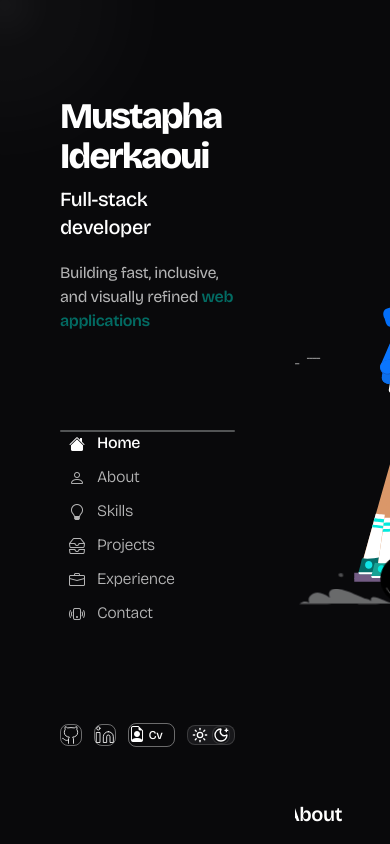
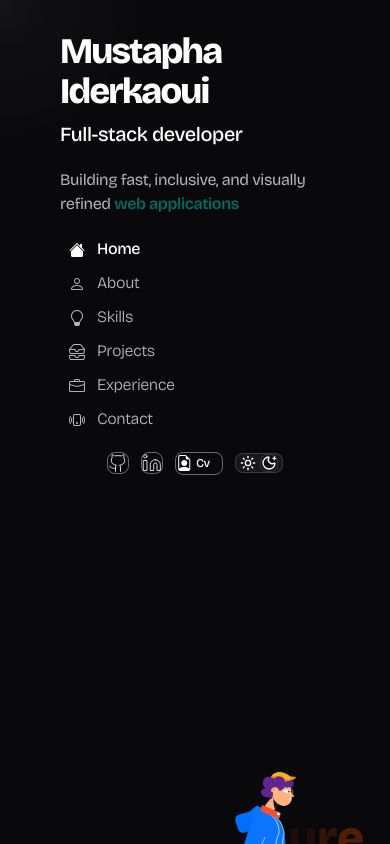
Before and after one commit to m-d-webdev/Myportfolio2026, a Next.js app: page / in a window 390 px wide. Built offline with nearby package versions, Linux system fonts and the light colour scheme.

Commit message:
phone use case

```diff
--- a/Client/Main-page/IntroName.jsx
+++ b/Client/Main-page/IntroName.jsx
@@ -24,7 +24,7 @@ const IntroName = () => {
                 duration: 1.5
             }}
 
-            className="px-15 h-full flex flex-col justify-evenly"
+            className="px-15 h-full flex items-center md:items-start  gap-5 md:gap-0  flex-col min-h-[60vh] md:min-h-0  justify-center md:justify-evenly"
         >
             <div className="">
 
--- a/Client/Main-page/links.jsx
+++ b/Client/Main-page/links.jsx
@@ -26,18 +26,16 @@ const Links = () => {
 
     const handelMouseDown = indx => {
         settopVal((indx * 35) + (indx * 8))
-        console.log((indx * 35) + (indx * 8))
-
     }
 
     return (
         <div
-            className="flex    relative items-start justify-start flex-col gap-2 ">
+            className="  flex  md:w-full relative items-start justify-start flex-wrap md:flex-col md:flex-nowrap  gap-2 ">
             <div
                 style={{
                     top: `${navLinks.findIndex(i => i.link == hash) * 35 + (navLinks.findIndex(i => i.link == hash) * 8)}px`
                 }}
-                className="w-full max-w-[200] duration-400 ease-in-out z-[1] border border-background/15 h-[35] bg-background/10 rounded-md absolute">
+                className="w-full hidden md:block max-w-[200] duration-400 ease-in-out z-[1] border border-background/15 h-[35] bg-background/10 rounded-md absolute">
             </div>
 
             {
@@ -47,7 +45,7 @@ const Links = () => {
                         style={{
                             top: `${topVal}px`
                         }}
-                        className="w-full ease-in-out max-w-[200] opacity-40 duration-200 z-[0.5] border border-background/15 h-[35] bg-background/10 rounded-md absolute"></div>
+                        className="w-full hidden md:block ease-in-out max-w-[200] opacity-40 duration-200 z-[0.5] border border-background/15 h-[35] bg-background/10 rounded-md absolute"></div>
                 ) : null
             }
             {/* <LinesUnderSection  xCount={10} xPersent={10} yCount={10} yPersent={10} /> */}
@@ -59,7 +57,7 @@ const Links = () => {
                         key={l.name}
                         href={l.link}
                         onMouseEnter={() => handelMouseDown(i)}
-                        className={`z-[2] flex items-center gap-2 duration-200  border rounded-md  w-full max-w-[200] h-[35] px-2 border-transparent
+                        className={`z-[2] flex items-center gap-2 duration-200  border rounded-md  w-full max-w-[150] md:max-w-[200] h-[35] px-2 border-transparent
                         ${hash == l.link ? "opacity-100 font-medium  !fill-background !stroke-none" : ""}
                          linkC flex font-light opacity-70 items-center gap-1 group`}>
                         {React.isValidElement(l.icon) && l.icon}
--- a/Client/Sections/AboutMeSection.jsx
+++ b/Client/Sections/AboutMeSection.jsx
@@ -9,7 +9,7 @@ const AboutMeSection = () => {
                 yCount={25}
                 yPersent={4}
             />
-            <div className="max-w-[670]  flex flex-col gap-3">
+            <div className="max-w-[700]  px-5 flex flex-col gap-3">
 
                 <h2 className="font-semibold text-xl ">About </h2>
                 <p className="font-light  text-background/80 leading-[1.8] tracking-normal  ">
--- a/Client/Sections/Experience.jsx
+++ b/Client/Sections/Experience.jsx
@@ -9,7 +9,7 @@ const Experience = () => {
                 yCount={25}
                 yPersent={4}
             />
-            <div className="flex relative flex-col w-full text-background/80 max-w-[700] gap-3 tracking-normal ">
+            <div className="flex relative flex-col w-full text-background/80 max-w-[700] px-5 gap-3 tracking-normal ">
                 <h1 className="font-semibold text-background    text-xl">My experiences</h1>
 
                 <p>
--- a/app/page.jsx
+++ b/app/page.jsx
@@ -11,12 +11,12 @@ function Home() {
   return (
     <MainContext>
 
-      <div className="  min-h-screen w-full max-w-[1300]   text-background flex justify-between items-start  tracking-tight  ">
+      <div className="  min-h-screen w-full max-w-[1300]   text-background flex md:justify-between md:items-start md:flex-row flex-col  tracking-tight  ">
         <IntroName />
-        <div className=" w-full scrl_smooth max-h-[100vh] overflow-y-auto scrl_none max-w-[800] pt-10">
+        <div className=" w-full px-2 md:px-0 scrl_smooth md:max-h-[100vh] md:overflow-y-auto scrl_none md:max-w-[800] pt-10">
           <FirstSection />
           <AboutMeSection />
-          <Skills/>
+          <Skills />
           <Projects />
           <Experience />
           <ContactSection />
--- a/components/global/AskForLang.jsx
+++ b/components/global/AskForLang.jsx
@@ -1,5 +1,6 @@
 "use client"
 import { motion } from "framer-motion"
+import Image from "next/image"
 import { useState } from "react"
 
 
@@ -34,16 +35,16 @@ const AskForLang = ({ onClose }) => {
                 </p>
             </div>
             <div className="grid mt-3 px-3 w-full grid-cols-3 gap-3">
-                <div onClick={()=>setlang("fr")} className={`flex flex-col p-2 border duration-300 cursor-pointer rounded-xl  justify-center items-center ${lang == "fr" ? "bg-background/5 border-background" : "border-background/15"}`}>
-                    <img src="/icons/france.png" className="w-[50]" alt="" />
+                <div onClick={() => setlang("fr")} className={`flex flex-col p-2 border duration-300 cursor-pointer rounded-xl  justify-center items-center ${lang == "fr" ? "bg-background/5 border-background" : "border-background/15"}`}>
+                    <Image alt="flag-of-fr" src="/icons/france.png" width={50} height={50} className="object-cover" />
                     <p className="mt-1 font-medium tracking-normal">Français</p>
                 </div>
-                <div onClick={()=>setlang("en")} className={`flex flex-col p-2 border duration-300 cursor-pointer rounded-xl  justify-center items-center ${lang == "en" ? "bg-background/5 border-background" : "border-background/15"}`}>
-                    <img src="/icons/map.png" className="w-[50]" alt="" />
+                <div onClick={() => setlang("en")} className={`flex flex-col p-2 border duration-300 cursor-pointer rounded-xl  justify-center items-center ${lang == "en" ? "bg-background/5 border-background" : "border-background/15"}`}>
+                    <Image alt="flag-of-rn" src="/icons/map.png" width={50} height={50} className="object-cover" />
                     <p className="mt-1 font-medium tracking-normal">English</p>
                 </div>
-                <div onClick={()=>setlang("ar")} className={`flex flex-col p-2 border duration-300 cursor-pointer rounded-xl  justify-center items-center ${lang == "ar" ? "bg-background/5 border-background" : "border-background/15"}`}>
-                    <img src="/icons/morocco.png" className="w-[50]" alt="" />
+                <div onClick={() => setlang("ar")} className={`flex flex-col p-2 border duration-300 cursor-pointer rounded-xl  justify-center items-center ${lang == "ar" ? "bg-background/5 border-background" : "border-background/15"}`}>
+                    <Image alt="flag-of-mar" src="/icons/morocco.png" width={50} height={50} className="object-cover" />
                     <p className="mt-1 font-medium tracking-normal">Arabic</p>
                 </div>
             </div>
```
